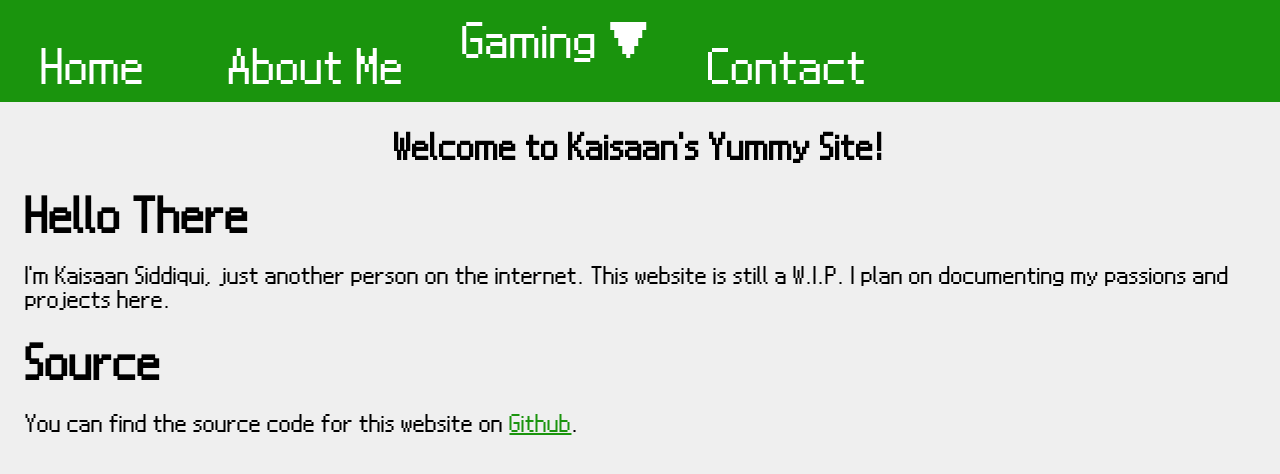
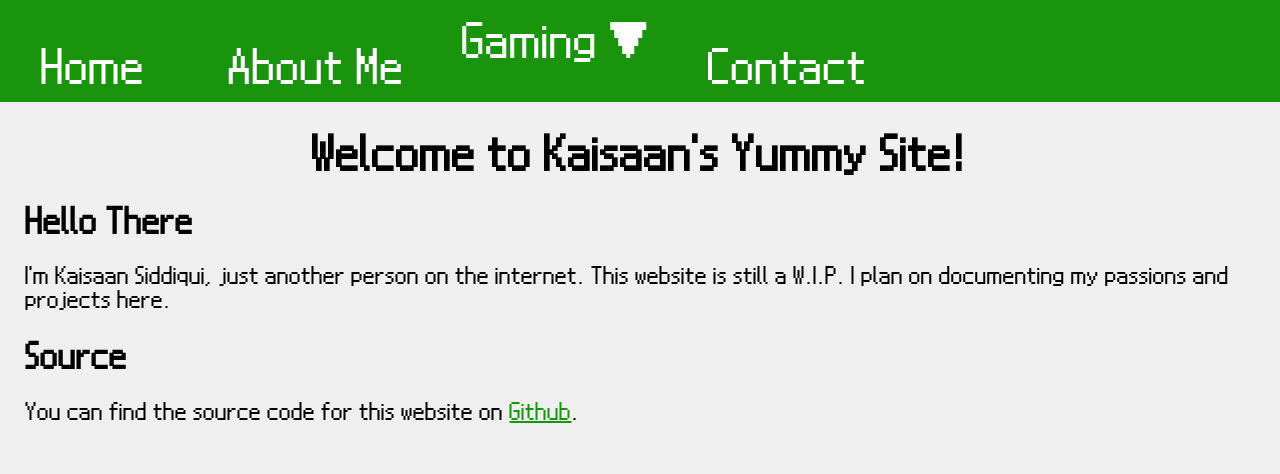
Before and after one commit to Kaisaan/kaisaan.github.io, a Jekyll site: the page built from index.html, in a window 1280 px wide. Shown: the top 474 px of the page. Built offline with Jekyll 4.4.1, drawn with Linux system fonts in a browser that asks for light colours; some web fonts are replaced.

Commit message:
Swap header sizes

```diff
--- a/css/style.css
+++ b/css/style.css
@@ -40,12 +40,12 @@ li {
 }
 
 h1 {
-    font-size: 3em;
+    font-size: 4em;
     margin-bottom: 0px;
 }
 
 h2 {
-    font-size: 4em;
+    font-size: 3em;
     margin-bottom: 0px;
 }
 
```
